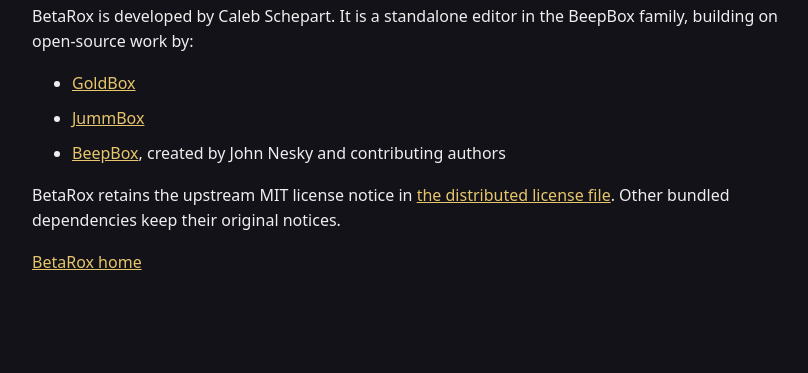
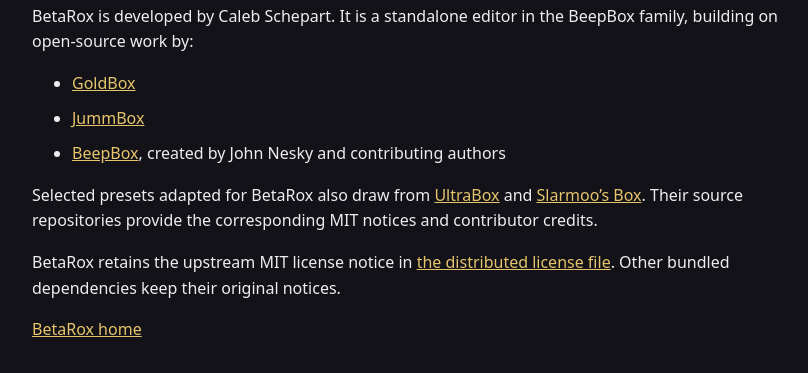
Before and after one commit to zmisterzmaestro/BetaRox-Box, a website: page site/credits/index.html in a window 1280 px wide. Shown: the part 109-482 px from the top of the page, without its empty margins (228-1036 px from the left). Drawn offline with Linux system fonts and the light colour scheme.

Commit message:
Credit adapted preset sources on acknowledgments page

```diff
--- a/site/credits/index.html
+++ b/site/credits/index.html
@@ -3,5 +3,6 @@
 <body><main><h1>Acknowledgments and licenses</h1>
 <p>BetaRox is developed by Caleb Schepart. It is a standalone editor in the BeepBox family, building on open-source work by:</p>
 <ul><li><a href="https://github.com/AurySystem/goldbox">GoldBox</a></li><li><a href="https://jummbus.bitbucket.io/">JummBox</a></li><li><a href="https://www.beepbox.co/">BeepBox</a>, created by John Nesky and contributing authors</li></ul>
+<p>Selected presets adapted for BetaRox also draw from <a href="https://github.com/ultraabox/ultrabox_typescript">UltraBox</a> and <a href="https://github.com/slarmoo/slarmoosbox">Slarmoo’s Box</a>. Their source repositories provide the corresponding MIT notices and contributor credits.</p>
 <p>BetaRox retains the upstream MIT license notice in <a href="/licenses/GoldBox-MIT.txt">the distributed license file</a>. Other bundled dependencies keep their original notices.</p>
 <p><a href="/">BetaRox home</a></p></main></body></html>
```
